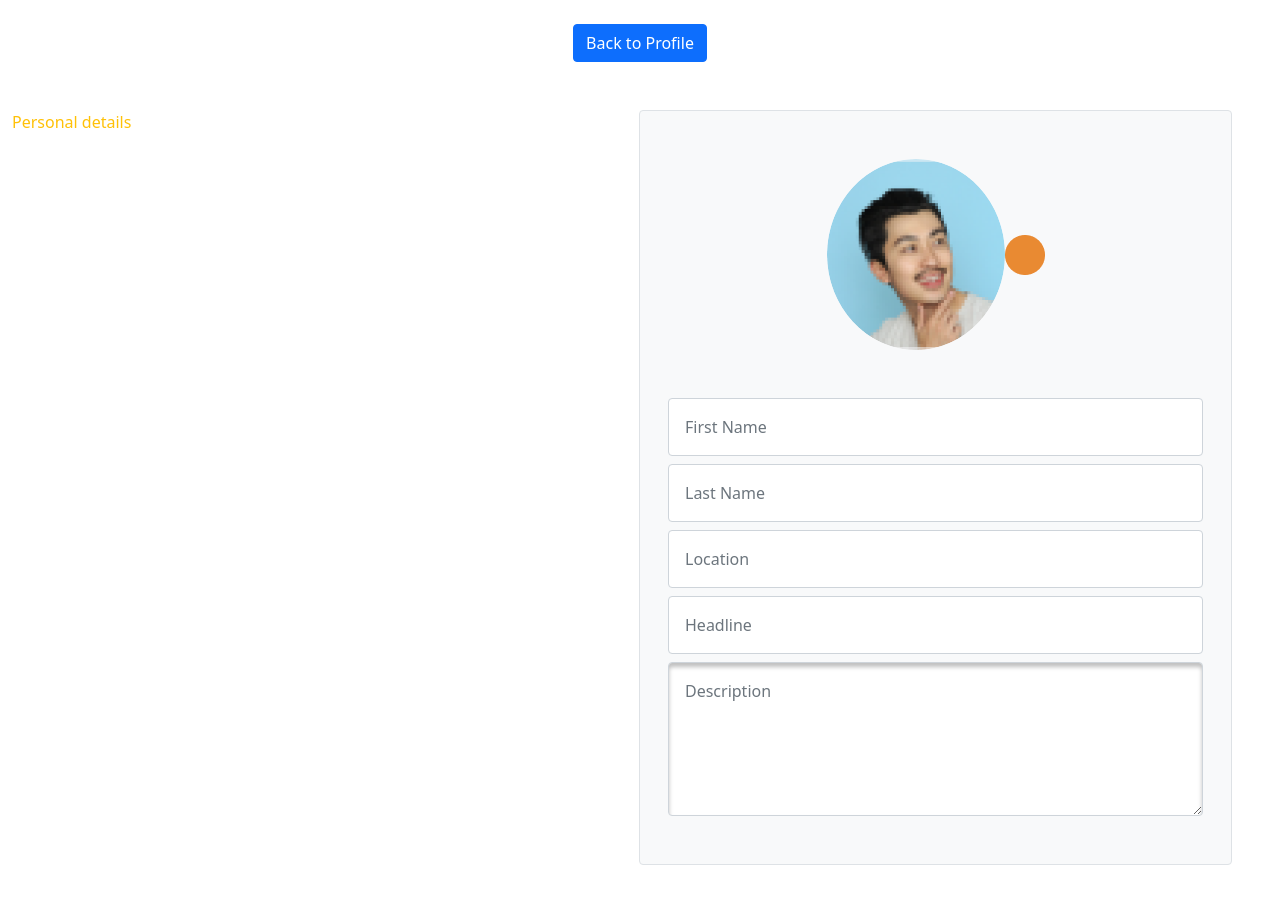
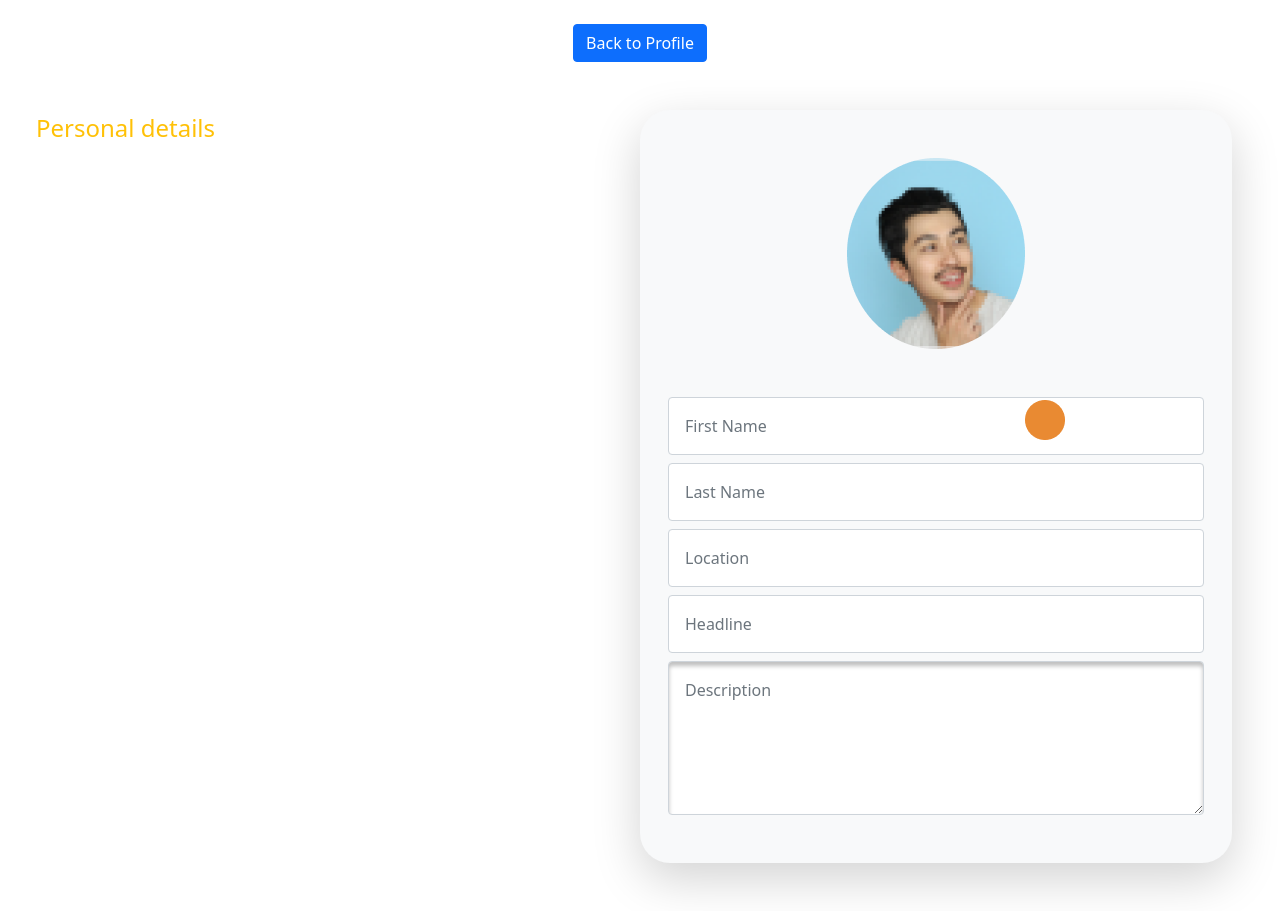
Before and after one commit to Bizkaofficial/bizzy-gallop, a React (Create React App) app: page /personalinfo in a window 1280 px wide. Built offline with nearby package versions, Linux system fonts and the light colour scheme.

Commit message:
form image

```diff
--- a/src/index.css
+++ b/src/index.css
@@ -161,4 +161,8 @@ Offset: 1px, 5px rgba(0, 0, 0, 1.25);
   margin-top: 370px;
 }
 
-/*  */
+/* personal info page */
+.info--form {
+background-color: #01515C;
+border-radius: 30px;
+}
--- a/src/pages/PersonalInfo.js
+++ b/src/pages/PersonalInfo.js
@@ -10,54 +10,58 @@ const PersonalInfo = () => {
         </button>
       </div>
       <div className="row mx-auto my-5">
-        <div className="col">
-          <p className="text-warning">Personal details</p>
+        <div className="col position-relative">
+          <p className="text-warning fs-4 mx-4">Personal details</p>
         </div>
-        <div className="col mx-5 bg-light border rounded-start rounded-end">
-          <form className="my-5 mx-3">
+        <div className="info--form col mx-5 bg-light shadow-lg ">
+          <form className=" my-5 mx-3">
             <div className="text-center mb-5">
               <img
                 src={Ellipse4}
                 width={178}
                 height={191}
-                className="rounded-circle"
+                className=""
                 alt=""
               />
-              <img src={Ellipse5} alt="" />
+              <img
+                className="position-absolute top-50 start-60"
+                src={Ellipse5}
+                alt=""
+              />
             </div>
 
-            <div className="mb-2">
+            <div className="mb-2 ">
               <input
                 type="text"
-                className="form-control p-3"
+                className="form-control form-item p-3"
                 placeholder="First Name"
               />
             </div>
             <div className="mb-2">
               <input
                 type="text"
-                className="form-control p-3"
+                className="form-control form-item p-3"
                 placeholder="Last Name"
               />
             </div>
             <div className="mb-2">
               <input
                 type="text"
-                className="form-control p-3"
+                className="form-control form-item p-3"
                 placeholder="Location"
               />
             </div>
             <div className="mb-2">
               <input
                 type="text"
-                className="form-control p-3"
+                className="form-control form-item p-3"
                 placeholder="Headline"
               />
             </div>
             <div>
               <textarea
                 rows="5"
-                className="form-control textarea-input p-3 bg-white"
+                className="form-control form-item textarea-input p-3 bg-white"
                 placeholder="Description"
               ></textarea>
             </div>
```
